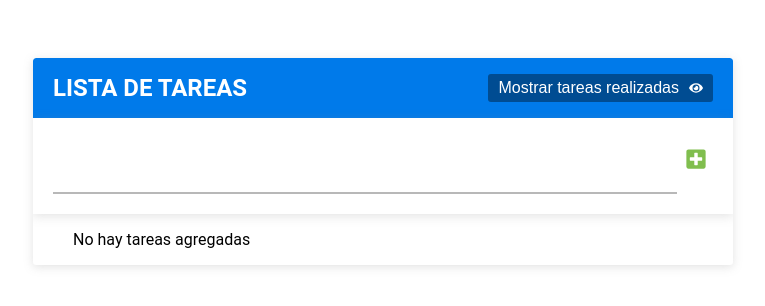
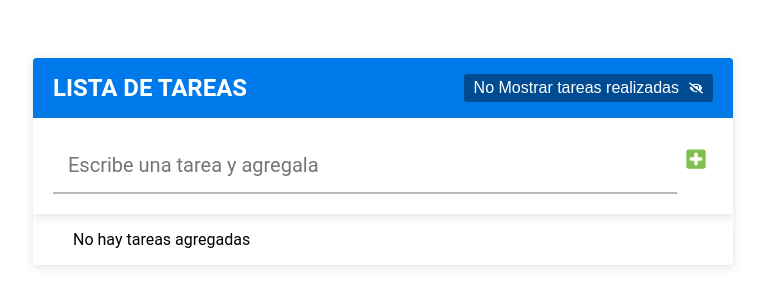
Before and after one commit to jevar0809/ingreso_datos_editable, a React (Vite) app: page / in a window 1280 px wide. Both pictures are taken after a click on the button "Mostrar tareas realizadas". Shown: the top 306 px of the page, without its empty margins (257-1022 px from the left). Built offline with nearby package versions, Linux system fonts and the light colour scheme.

Commit message:
se termino la seccion del formulario, aparte de capturar la tarea tambien la almacena con un id y un estado false en un objeto

```diff
--- a/src/componentes.jsx
+++ b/src/componentes.jsx
@@ -1,22 +1,47 @@
-import { FaEyeSlash } from "react-icons/fa";
-import { FaEye } from "react-icons/fa";
-import { FaPlusSquare, FaCheckSquare, FaSquare } from "react-icons/fa";
+//herramientas
+import {v4 as uuidv4 } from 'uuid'
+import { useState } from "react";
+
+//iconos
+import { FaEyeSlash, FaEye, FaPlusSquare, FaCheckSquare, FaSquare } from "react-icons/fa";
 import { CiEdit } from "react-icons/ci";
 import { MdDeleteForever } from "react-icons/md";
 
+//estilos
 import './index.css'
-import { useState } from "react";
 
 
 
 
 
-export const Header = ()=>{
+
+
+
+export const Header = ({mostrarCompletadas, setMostrarCompletadas})=>{
+
+    const cambiarEstadoDeCompletadas = ()=>{setMostrarCompletadas(!mostrarCompletadas)}
+
     return(
-    <header className="header">
-        <h1 className="header__titulo">LISTA DE TAREAS</h1>
-        <button className="header__boton"> Mostrar tareas realizadas <FaEye className="header__icono-boton"/></button>
-    </header>
+        <header className="header">
+
+            <h1 className="header__titulo">LISTA DE TAREAS</h1>
+
+            {
+                mostrarCompletadas ?
+                <button
+                    className="header__boton"
+                    onClick={cambiarEstadoDeCompletadas}
+                    > Mostrar tareas realizadas <FaEye className="header__icono-boton"/>
+                </button>
+                :
+                <button
+                    className="header__boton"
+                    onClick={cambiarEstadoDeCompletadas}
+                    > No Mostrar tareas realizadas <FaEyeSlash className="header__icono-boton"/>
+                </button>
+
+            }
+        </header>
 
     )
 }
@@ -29,25 +54,33 @@ export const Header = ()=>{
 
 
 
-export const Formulario = ()=>{
+export const Formulario = ({tareas, setTareas})=>{
 
-    const [datoCapturado, setDatoCapturado] = useState('')
+    const [tareaIngresada, setTareaIngresada] = useState('')
 
 
-
-
-    const capturaDatos = (e)=>{
-        setDatoCapturado(e.target.value)
-        console.log(datoCapturado)
+    const ingresandoTarea = (e)=>{
+        setTareaIngresada(e.target.value)
+        //console.log(tareaIngresada)
 
     }
 
-    const enviaDatoAbajo = (e)=>{
+    const almacenarTarea = (e)=>{
         e.preventDefault()
+        if (tareaIngresada){
+            setTareas([
+                {
+                    id: uuidv4(),
+                    tarea: tareaIngresada,
+                    completada:false,
 
+                }, ...tareas
+            ])
+        } else {
+            alert('por favor, ingrese una tarea')
+        }
 
-
-
+        setTareaIngresada('')
     }
 
 
@@ -56,25 +89,22 @@ export const Formulario = ()=>{
     return(
 
 
-        <form className="formulario-tareas" onSubmit={enviaDatoAbajo}>
+        <form className="formulario-tareas">
+
             <input
                 type="text"
-                value={datoCapturado}
+                placeholder="Escribe una tarea y agregala"
+                value={tareaIngresada}
                 className="formulario-tareas__input"
-                onChange={capturaDatos}
+                onChange={ingresandoTarea}
             />
 
 
-            <button className="formulario-tareas__btn">
+            <button className="formulario-tareas__btn" onClick={almacenarTarea}>
                 <FaPlusSquare className="formulario-tareas__icono-btn" />
             </button>
 
-
-
         </form>
-
-
-
     )
 }
 
--- a/src/main.jsx
+++ b/src/main.jsx
@@ -1,5 +1,6 @@
 import ReactDOM from 'react-dom/client'
 import { Header, Formulario, Lista_de_tareas } from './componentes'
+import { useState } from 'react'
 
 const ROOT = ReactDOM.createRoot(document.getElementById('root'))
 
@@ -8,11 +9,25 @@ const ROOT = ReactDOM.createRoot(document.getElementById('root'))
 
 
 const App = ()=>{
+
+
+  const [mostrarCompletadas, setMostrarCompletadas ] = useState(true)
+
+  const [tareas, setTareas] = useState([])
+
+  console.log(tareas)
+
+
+
+
+
+
+
   return (
 
     <div className='contenedor'>
-      <Header />
-      <Formulario />
+      <Header mostrarCompletadas={mostrarCompletadas} setMostrarCompletadas={setMostrarCompletadas}/>
+      <Formulario tareas={tareas} setTareas={setTareas}/>
       <Lista_de_tareas />
     </div>
   )
```
Also changed, not shown: src/flujo.txt.
